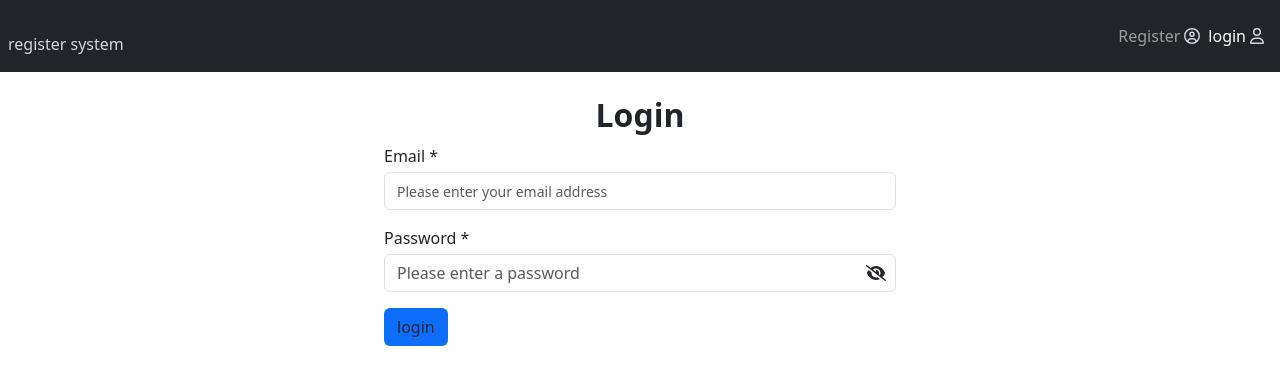
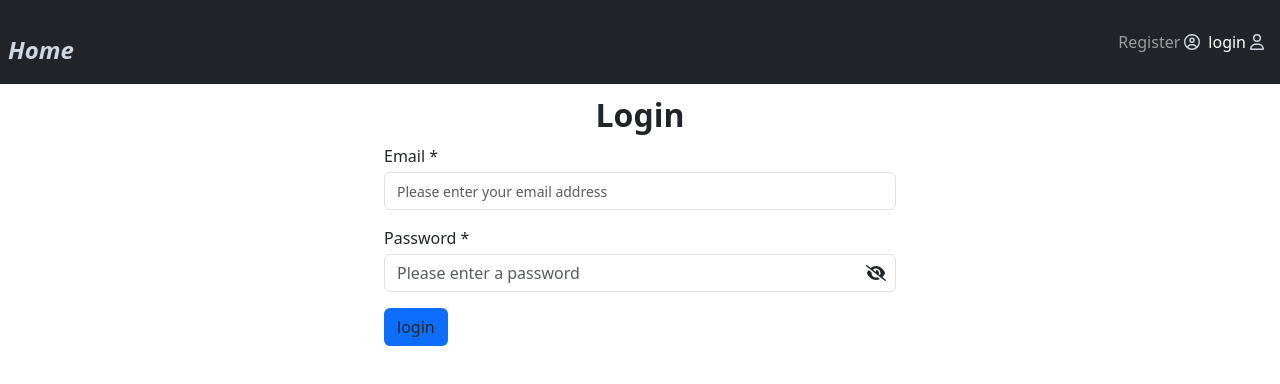
Before and after one commit to amallhalim/react_Task, a React (Create React App) app: page /Login in a window 1280 px wide. Shown: the top 384 px of the page. Built offline with nearby package versions, Linux system fonts and the light colour scheme.

Commit message:
modify in style

```diff
--- a/src/components/FileUpload.jsx
+++ b/src/components/FileUpload.jsx
@@ -30,11 +30,9 @@ const FileUpload = () => {
           // Get task progress, including the number of bytes uploaded and the total number of bytes to be uploaded
           setProgress((snapshot.bytesTransferred / snapshot.totalBytes) * 100);
 
-          if (progress == 100) {
+          if (progress === 100) {
             setapearprogressBar(false);
-            // console.log("done");
           }
-          // console.log("progress", progress);
           // eslint-disable-next-line default-case
           switch (snapshot.state) {
             case "paused":
@@ -79,11 +77,15 @@ const FileUpload = () => {
     <>
       <div className="container bg-dark rounded py-4 ">
         <form>
-          {progress == 100 ? (
+          {progress === 100 ? (
             <div className="alert alert-primary  " role="alert">
               img upload correctly
             </div>
           ) : null}
+          <div
+            className="w-100 d-flex justify-content-center align-items-center"
+            height={"200px"}
+          >
             <img
               src={file && imgPreview ? imgPreview : img}
               alt={file?.name}
@@ -91,7 +93,7 @@ const FileUpload = () => {
               height={"200px"}
               className=" pt-3 form-group preview rounded "
             />
-
+          </div>
           <div className="form-group  mt-2" width={"400px"}>
             <input
               type="file"
@@ -118,7 +120,7 @@ const FileUpload = () => {
                   width: `${progress}%`,
                 }}
               >
-                {progress == 100 ? "done" : progress}
+                {progress === 100 ? "done" : progress}
               </div>
             </div>
           ) : null}
--- a/src/components/Header.jsx
+++ b/src/components/Header.jsx
@@ -25,14 +25,14 @@ export default function Header({ isLoggedIn, setIsLoggedIn }) {
   return (
     <div className="header bg-danger fixed-top">
       <nav className=" navbar navbar-dark bg-dark ">
-        <li className="nav-item ms-2 ">
+        <li className="nav-item  ms-2 fst-italic fw-bolder">
           <NavLink
-            className=" nav-link  me-2 ms-0 pb-2 pt-0 mt-0"
+            className=" nav-link  me-2 ms-0 pb-2 pt-0 fs-4 mt-0"
             style={{ color: "#d0d7e1" }}
             to={isLoggedIn ? "/Home" : "/Login"}
           >
             {" "}
-            register system
+            Home
           </NavLink>
         </li>
         <ul className="navbar-nav  mt-2 mt-lg-0 d-flex justify-content-spaceBetween px-2  flex-row ">
--- a/src/components/Logout.jsx
+++ b/src/components/Logout.jsx
@@ -1,7 +1,7 @@
-import React, { useState } from "react";
+import React from "react";
 import { useNavigate } from "react-router";
 import { auth } from "../Apis/fireBaseConfigs";
-import { getAuth, signInWithEmailAndPassword, signOut } from "firebase/auth";
+import { signOut } from "firebase/auth";
 
 export default function Logout({ onLogout }) {
   const navigate = useNavigate();
--- a/src/pages/Login.js
+++ b/src/pages/Login.js
@@ -1,7 +1,5 @@
 import React, { useState } from "react";
-import { useNavigate } from "react-router";
 import { Formik, Form, Field } from "formik";
-import { Link } from "react-router-dom";
 
 import * as Yup from "yup";
 import { signInWithEmailAndPassword } from "firebase/auth";
@@ -44,7 +42,7 @@ const Login = ({ setIsLoggedIn }) => {
         setErrorMsg("");
         setIsLoggedIn(true);
       });
-      // console.log("result", result);
+      console.log("result", result);
     } catch (error) {
       setErrorMsg(error.code);
       // alert(error?.code);
--- a/src/pages/Notfound.js
+++ b/src/pages/Notfound.js
@@ -4,7 +4,7 @@ export default function Notfound() {
   return (
     <>
       <div>Notfound</div>
-      <img src={img} style={{ width: "100%" }} />
+      <img src={img} alt={"not found "} style={{ width: "100%" }} />
       <div className="text-center">
         <h1 className="text-9xl font-bold">404</h1>
         <h1 className="fw-bolder">Page Not Found</h1>
```
Lines whose indentation alone changed are shown as unchanged.
